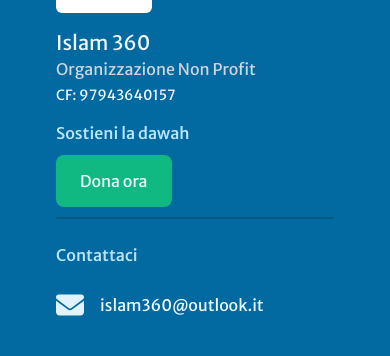
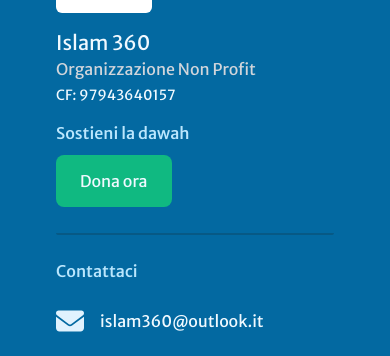
Before and after one commit to DatteroHub/islam360-site, a Gatsby site: page / in a window 390 px wide. Shown: the part 2919-3275 px from the top of the page. Built offline with nearby package versions, Linux system fonts and the light colour scheme; Gatsby itself is replaced by a stand-in of ours.

Commit message:
fixed margin for responsive footer divider

```diff
--- a/src/sections/Footer.js
+++ b/src/sections/Footer.js
@@ -20,7 +20,7 @@
               </a>
             </div>
           </div>
-          <div className='h-0.5 mx-6 md:hidden bg-sky-800 rounded-b-full' />
+          <div className='h-0.5 mx-6 mt-4 md:hidden bg-sky-800 rounded-b-full' />
           <div className='flex-1'>
             <div className='font-medium text-sky-200 pl-6 mb-2'>Contattaci</div>
             <LinkBox href="mailto:islam360@outlook.it" className="text-medium text-sky-50 hover:bg-white/10">
```
